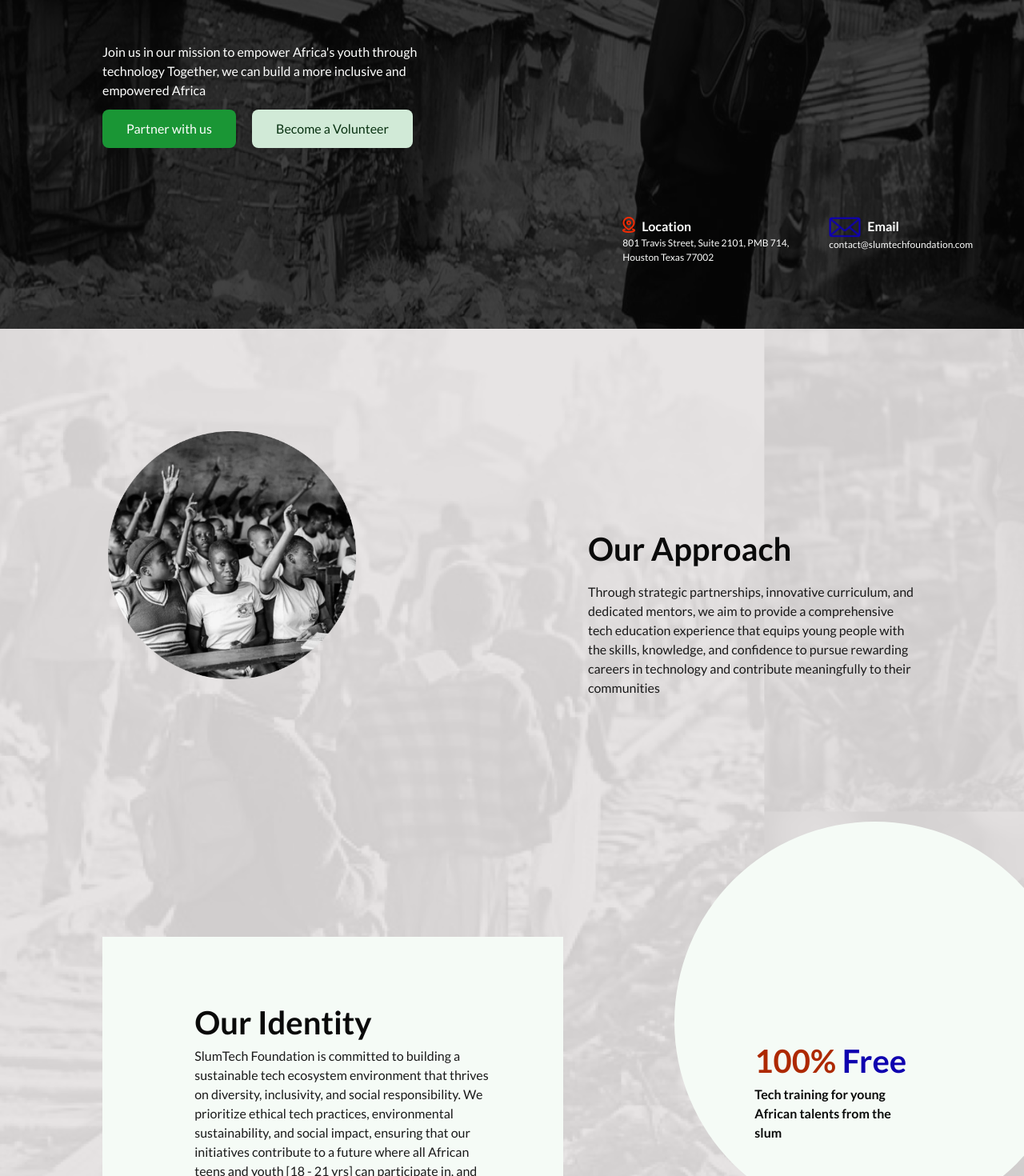
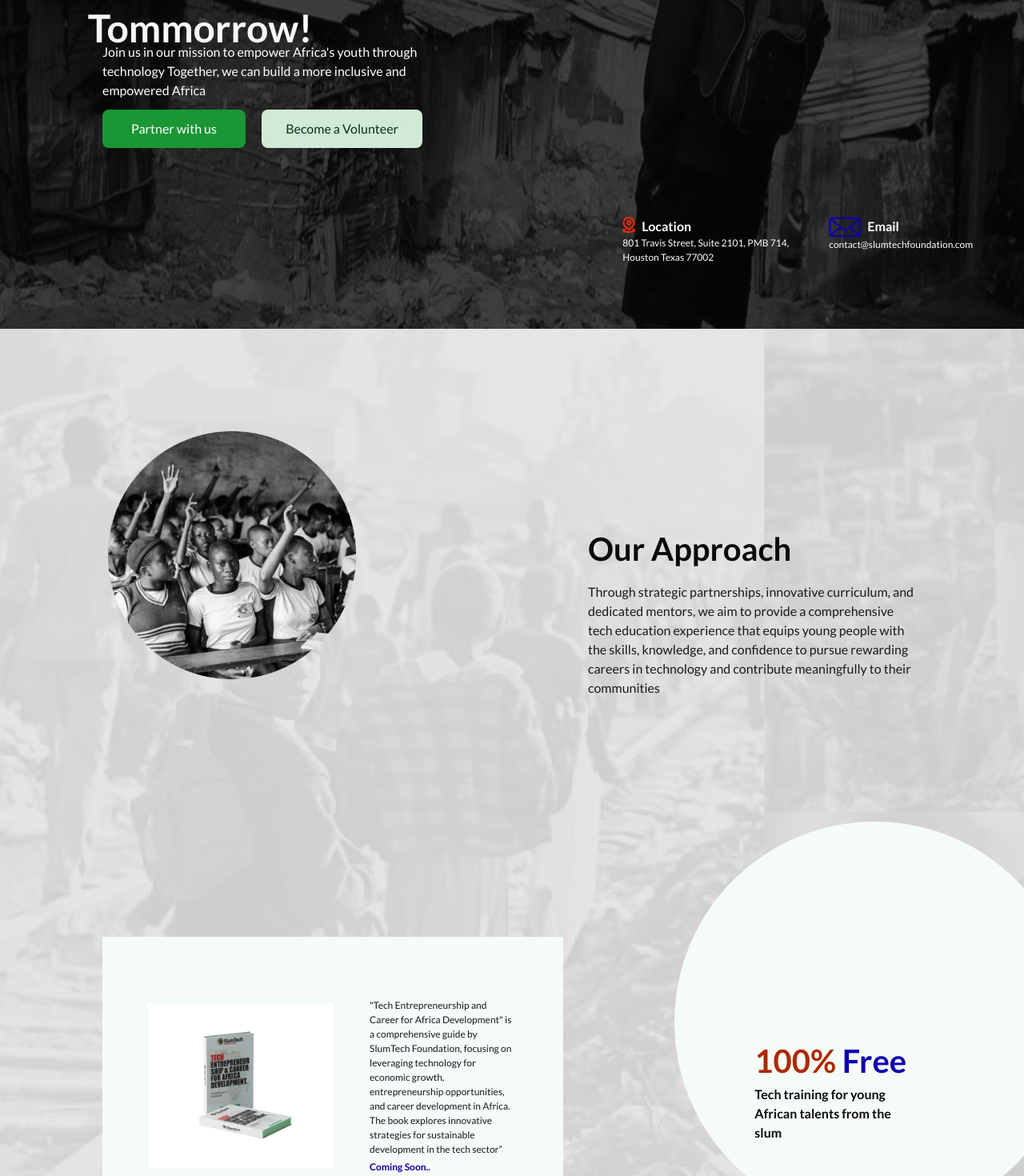
Before and after one commit to chiaka1996/slumtech, a Next.js app: page / in a window 1280 px wide. Shown: the part 440-1910 px from the top of the page at 80% size. Built offline with nearby package versions, Linux system fonts and the light colour scheme.

Commit message:
adjusting the footer social media icon

```diff
--- a/components/Footer/footer.jsx
+++ b/components/Footer/footer.jsx
@@ -71,7 +71,7 @@ const Footer = () => {
             </section>
 
             <section className='mt-[5%]'>
-                <div className='h-[7.5rem] mt-3 w-[55%] ml-auto max-large:w-[90%] max-large:ml-[10%]  bg-btn_color rounded-tl-[2.5rem] rounded-bl-[2.5rem] py-[1%]'>
+                <div className='h-[8rem] mt-3 w-[55%] ml-auto max-large:w-[90%] max-large:ml-[10%]  bg-btn_color rounded-tl-[2.5rem] rounded-bl-[2.5rem] py-[1%]'>
                 <div className='relative w-[9rem] h-[2.5rem] mx-auto'>
                 <Image
                 src="/logo/slumtech.png"
@@ -84,7 +84,7 @@ const Footer = () => {
                 partnership opportunities, or to get involved, please reach
                 out to us at contact@slumtechfoundation.com
                 </div>
-                <div className='w-[12%] max-large:w-[20%] flex flex-row justify-between mx-auto'>
+                <div className='w-[12%] max-large:w-[20%] flex flex-row justify-between mx-auto mt-[3%]'>
                 <a href="https://www.instagram.com/slumtechfoundation/" target="_blank">
                 <img
                 width="20"
--- a/pages/index.js
+++ b/pages/index.js
@@ -9,7 +9,7 @@ import {Navigation, Sidebar, Footer} from "../components"
 
 export default function Home() {
   const [toggleIdentity, setToggleIdentity] = useState(true)
-  setInterval(() => setToggleIdentity(!toggleIdentity), 9000);
+  setInterval(() => setToggleIdentity(!toggleIdentity), 5000);
   const router = useRouter();
 
   const settings = {
@@ -93,15 +93,15 @@ export default function Home() {
     <Navigation />
     <Sidebar />
 
-    <div className="mt-[4%] max-large:mt-[22%] small:max-large:mt-[14%] w-full h-[100vh] max-large:h-[30rem] relative">
+    <div className="mt-[4%] max-large:mt-[22%] small:max-large:mt-[14%] w-full h-[100vh] max-large:h-[25rem] relative">
     <Image
         src="/images/banner.png"
         fill
         alt="banner"
         className="filter brightness-[30%]"
           />
-      <div className="animate__animated animate__slower animate__slideInLeft absolute top-[10%] xlarge:top-[15%] max-large:top-[10%] left-[10%] xlarge:left-[15%] max-large:left-[5%] w-[47%] xlarge:w-[45%] max-large:w-[90%] z-30">
-       <div className="h-[20em]  max-large:h-[26vh]">
+      <div className="animate__animated animate__slower animate__slideInLeft absolute top-[10%] xlarge:top-[15%] max-large:top-[5%] left-[10%] xlarge:left-[15%] max-large:left-[5%] w-[47%] xlarge:w-[45%] max-large:w-[90%] z-30">
+       <div className="h-[20em]  max-large:h-[12em]">
         <header className={`font-header text-[3rem] xlarge:text-[4.5em] max-large:text-[1.5rem] text-btn_color absolute top-[4%] left-0 ${toggleIdentity ? "header1" : "header2"}`}>
           Nurturing Young Talents from Slum Communities in Africa Into Tech
           </header>
@@ -112,18 +112,18 @@ export default function Home() {
           </header>
           </div>
 
-          <div className="z-30 mt-[7%] xlarge:mt-[20%] max-large:mt-[2%]">
+          <div className="z-30 mt-[7%] xlarge:mt-[20%] max-large:mt-0">
           <div className="font-normal text-normal max-large:text-twelve xlarge:text-[2.2em] max-large:text-[12px] text-btn_color w-[70%] max-large:w-[90%] xlarge:w-[90%]">
             Join us in our mission to empower Africa's youth through technology
             Together, we can build a more inclusive and empowered Africa
           </div>
           <div className="flex flex-row mt-[2%]">
-            <button onClick={() => router.push('/partnership')} className="h-[3rem] xlarge:h-[3.5em] px-[5%] bg-btn_green hover:bg-[#66B978] rounded-[8px] font-btn_weight  text-btn_color hover:text-text_color max-large:text-[14px] xlarge:text-xnormal mr-5 max-large:mr-3 outline-none">Partner with us</button>
+            <button onClick={() => router.push('/partnership')} className="h-[3rem] xlarge:h-[3.5em] px-[6%] bg-btn_green hover:bg-[#66B978] rounded-[8px] font-btn_weight  text-btn_color hover:text-text_color max-large:text-[14px] xlarge:text-xnormal mr-5 max-large:mr-3 outline-none">Partner with us</button>
             <button onClick={() => router.push('/contact')} className="h-[3rem] xlarge:h-[3.5em] px-[5%] bg-[#D1EAD7] rounded-[8px] font-btn_weight text-[#093212] max-large:text-[14px] xlarge:text-xnormal outline-none" >Become a Volunteer</button>
           </div>
           </div>
       </div>
-      <div className="flex flex-row absolute bottom-[10%] max-large:bottom-[2%] max-large:left-[5%] right-[5%] text-btn_color">
+      <div className="flex flex-row max-large:items-center absolute bottom-[10%] max-large:bottom-[2%] max-large:left-[5%] right-[5%] text-btn_color">
                 <div className="w-[15.625rem]">
                     <h2 className="flex flex-row">
                     <div className="relative w-[1rem] h-[1.25rem] mr-2">
@@ -211,6 +211,7 @@ export default function Home() {
 
     {/* our identity */}
     <div className="z-50 w-[45%] xlarge:w-[40%] xlarge:h-[70vh] max-large:h-[30em] max-large:w-[90%] bg-[#F5FBF6]  pt-[6%] pb-[10%] absolute top-[10%] max-large:top-[35%] left-[10%] xlarge:left-[15%] max-large:left-[5%]">
+    <div className="max-large:hidden">
     {
         toggleIdentity ?
       <div className="w-[60%] xlarge:w-[80%] xlarge:mx-[10%] mx-[20%] max-large:w-[90%]  max-large:mx-[5%]  max-large:mt-[15%]">
@@ -249,6 +250,19 @@ export default function Home() {
           </section>
        </div>
       }
+      </div>
+
+      {/* displays on mobile only */}
+      <div className="large:hidden w-[60%] xlarge:w-[80%] xlarge:mx-[10%] mx-[20%] max-large:w-[90%]  max-large:mx-[5%]  max-large:mt-[15%]">
+          <header className="font-header text-head max-large:text-mhead text-header">Our Identity</header>
+      <div className="text-normal max-large:text-mnormal xlarge:text-xnormal font-normal text-text_color w-[23.5rem] xlarge:w-[100%] max-large:w-[100%]">
+      SlumTech Foundation is committed to building a sustainable tech ecosystem
+      environment that thrives on diversity, inclusivity, and social responsibility.
+      We prioritize ethical tech practices, environmental sustainability, and social impact,
+      ensuring that our initiatives contribute to a future where all African
+      teens and youth [18 - 21 yrs] can participate in, and benefit from the digital economy
+      </div>
+      </div>
 
     </div>
 
@@ -261,7 +275,7 @@ export default function Home() {
       skilled students to participate in the SlumTech project and benefit from our
       educational programs
       </p>
-      <button  onClick={() => router.push('/register')} className="h-[3em] px-[7%] bg-[#1A9635] hover:bg-[#66B978] font-btn_weight text-btn_color hover:text-text_color text-normal rounded-[8px] mt-7">Enroll Now</button>
+      <button  onClick={() => router.push('/register')} className="h-[3em] px-[7%] bg-[#1A9635] hover:bg-[#66B978] font-btn_weight text-btn_color hover:text-text_color text-normal rounded-[8px] mt-7 max-large:mt-[5%]">Enroll Now</button>
       </div>
     </div>
 
@@ -344,9 +358,10 @@ export default function Home() {
     </section>
 
       <section className="educationBg relative pb-[1%]">
+
       {/* eductional initiatives */}
       <section className="py-[5%] max-large:px-[5%] px-[10%] xlarge:px-[15%]">
-      <header className="font-header text-head max-large:text-mhead text-header mb-[3%]">Our Educational initiatives</header>
+      <header className="font-header text-head max-large:text-mhead text-header mb-3">Our Educational initiatives</header>
       <Slider {...settings}>
       {/* <div className="flex flex-row eduslide overflow-x-auto"> */}
       {data.map((option, i) =>  <div key={i} className="inline mb-[5%] w-[70px]  max-large:w-[40%]  h-[20rem] xlarge:h-[30rem] rounded-xl shadow-lg shadow-[#ffffff] bg-btn-color">
@@ -368,6 +383,30 @@ export default function Home() {
     </Slider>
     </section>
 
+    {/* our book launch */}
+          <section className="large:hidden w-[90%] mx-auto mt-[15%] mb-[5%] ">
+            <div className="w-[100%] bg-[#fff] h-[22.5em] flex flex-row justify-center items-center">
+            <div className="w-[19.4em] h-[20em] relative">
+            <Image
+            src="/images/donate_book.png"
+            fill
+            alt="donate"
+            />
+            </div>
+            </div>
+            <div className="">
+            <p className="text-text_color font-normal text-mnormal mt-[5%]">
+            "Tech Entrepreneurship and Career for
+            Africa Development" is a comprehensive guide by SlumTech Foundation,
+            focusing on leveraging technology for economic growth,
+            entrepreneurship opportunities, and career development in Africa.
+            The book explores innovative strategies for sustainable development in the tech sector”
+            </p>
+
+            <p className="text-[#F32B04] font-header text-normal mt-[2%] coming">Coming Soon..</p>
+            </div>
+          </section>
+
       {/* partner with us */}
      <section className="z-50 px-[15%] xlarge:px-[20%] max-large:px-[5%] mt-[5%] max-large:mt-[15%] mb-[5%] w-full flex flex-row max-large:flex-col-reverse justify-between">
       <div className=" w-[45%] max-large:w-full max-large:mt-[5%] ">
@@ -382,8 +421,8 @@ export default function Home() {
       technology
       </p>
       <div className="flex flex-row justify-between mt-[5%]">
-        <button className="h-[3rem] px-[5%] bg-btn_green rounded-[8px] font-btn_weight  text-btn_color max-large:text-[14px] mr-5 max-large:mr-3 outline-none">Partner with us</button>
-        <button className="h-[3rem] px-[5%] bg-[#D1EAD7] rounded-[8px] font-btn_weight text-[#093212] max-large:text-[14px] outline-none" >Become a Volunteer</button>
+        <button className="w-[48%] h-[3rem] px-[5%] bg-btn_green rounded-[8px] font-btn_weight  text-btn_color max-large:text-[14px] mr-5 max-large:mr-3 outline-none">Partner with us</button>
+        <button className="w-[48%] h-[3rem] px-[5%] bg-[#D1EAD7] rounded-[8px] font-btn_weight text-[#093212] max-large:text-[14px] outline-none" >Become a Volunteer</button>
       </div>
       </div>
       <div className="w-[45%] max-large:w-full">
--- a/styles/globals.css
+++ b/styles/globals.css
@@ -16,6 +16,19 @@
   animation-iteration-count: infinite;
   animation-direction: alternate;
   animation-timing-function: linear;
+}
+
+.slick-slide > div{
+  margin: 0 25px
+}
+
+ul.slick-dots{
+  bottom: -15%;
+}
+
+.slick-dots li button:before {
+  font-size: 20px !important;
+  line-height: 20px !important;
 }
 
 @keyframes eduslide{
@@ -225,12 +238,6 @@
   100%{
       width: 100%;
   }
-}
-
-
-/* react slick */
-.slick-slide > div{
-    margin: 0 25px
 }
 
 .modalCircle{
@@ -522,9 +529,32 @@
 }
 
 
+
+
+
+
+
+
+
 @media only screen and (max-width: 760px) {
     .slick-slide > div{
         margin: 0 5px
+    }
+
+    ul.slick-dots{
+      bottom: -10%;
+    }
+
+    .slick-dots li{
+      margin: 0 0 !important;
+    }
+
+
+    .slick-dots li button:before {
+      font-size: 10px !important;
+      line-height: 20px !important;
+
+
     }
 
     @keyframes zoomImage {
@@ -586,6 +616,4 @@
       }
 
     }
-
-
   }
```
